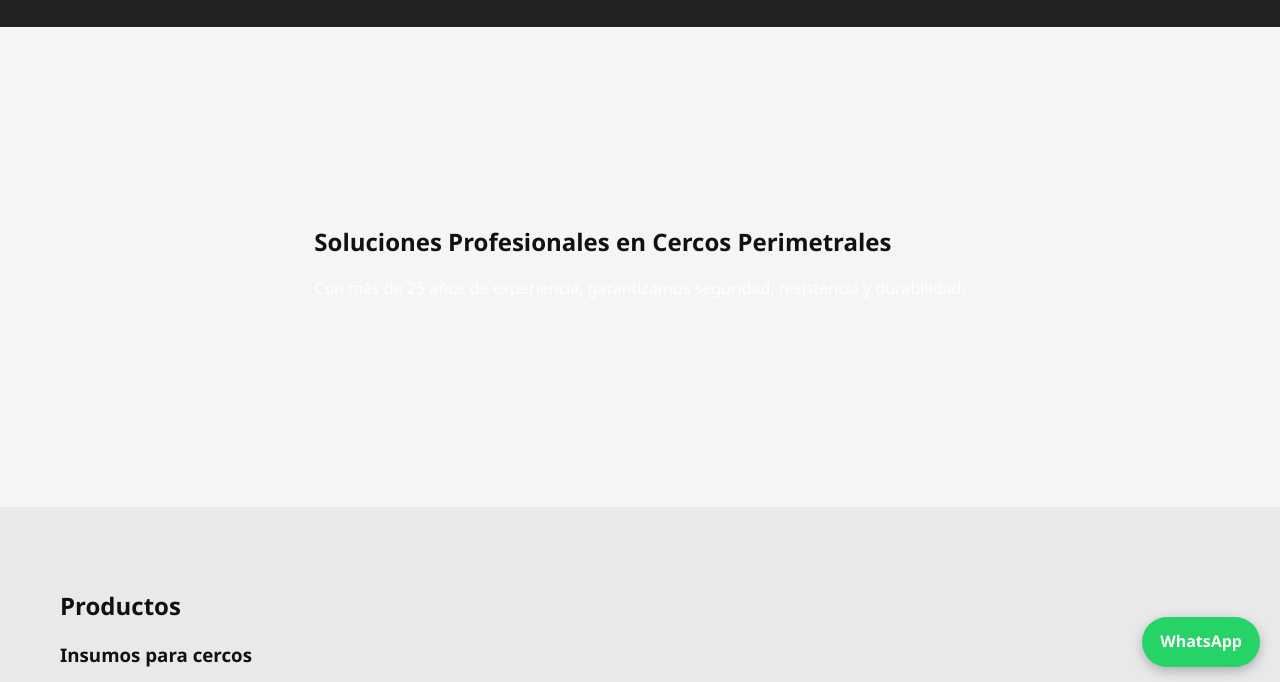
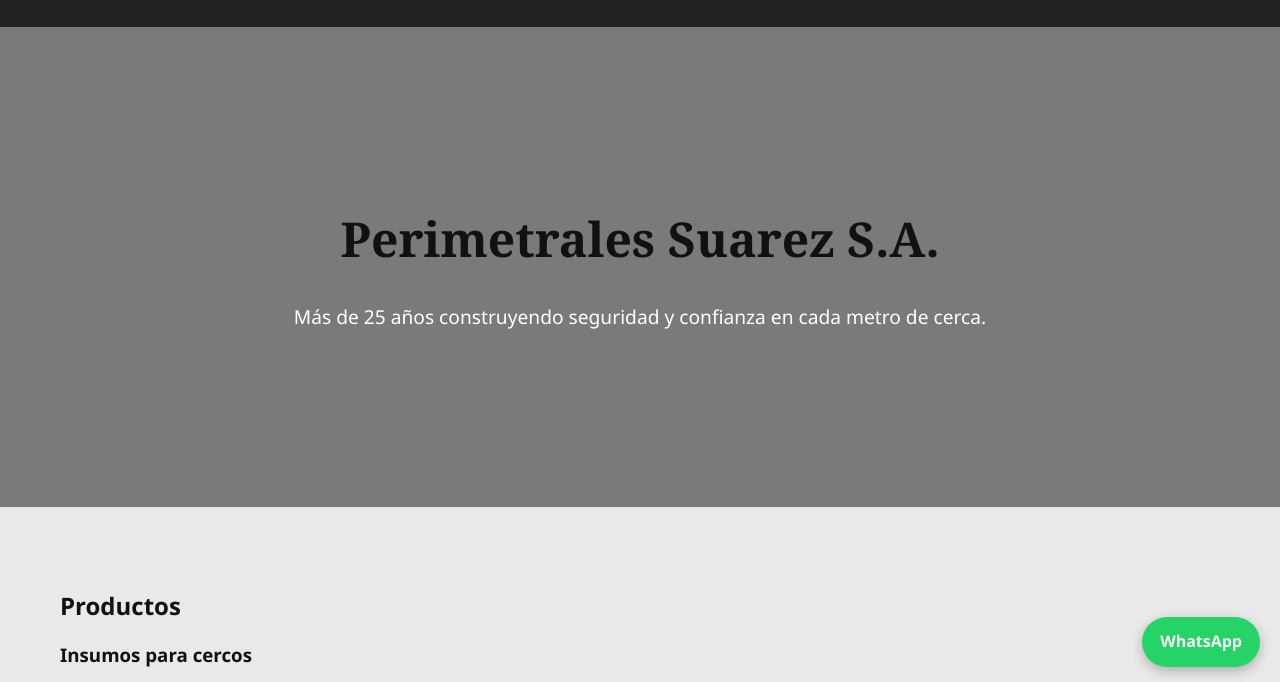
Before and after one commit to Lautarosuarez8586/perimetralessuarez-lauti, a plain HTML site: page index.html in a window 1280 px wide. Shown: the part 113-795 px from the top of the page. Drawn offline with Linux system fonts and the light colour scheme.

Commit message:
Update index.html

```diff
--- a/index.html
+++ b/index.html
@@ -21,9 +21,10 @@
 
   <main>
     <section id="inicio" class="hero">
-      <div class="container">
-        <h1>Soluciones Profesionales en Cercos Perimetrales</h1>
-        <p>Con más de 25 años de experiencia, garantizamos seguridad, resistencia y durabilidad.</p>
+      <div class="hero-overlay"></div>
+      <div class="hero-content container">
+        <h1>Perimetrales Suarez S.A.</h1>
+        <p>Más de 25 años construyendo seguridad y confianza en cada metro de cerca.</p>
       </div>
     </section>
 
```
